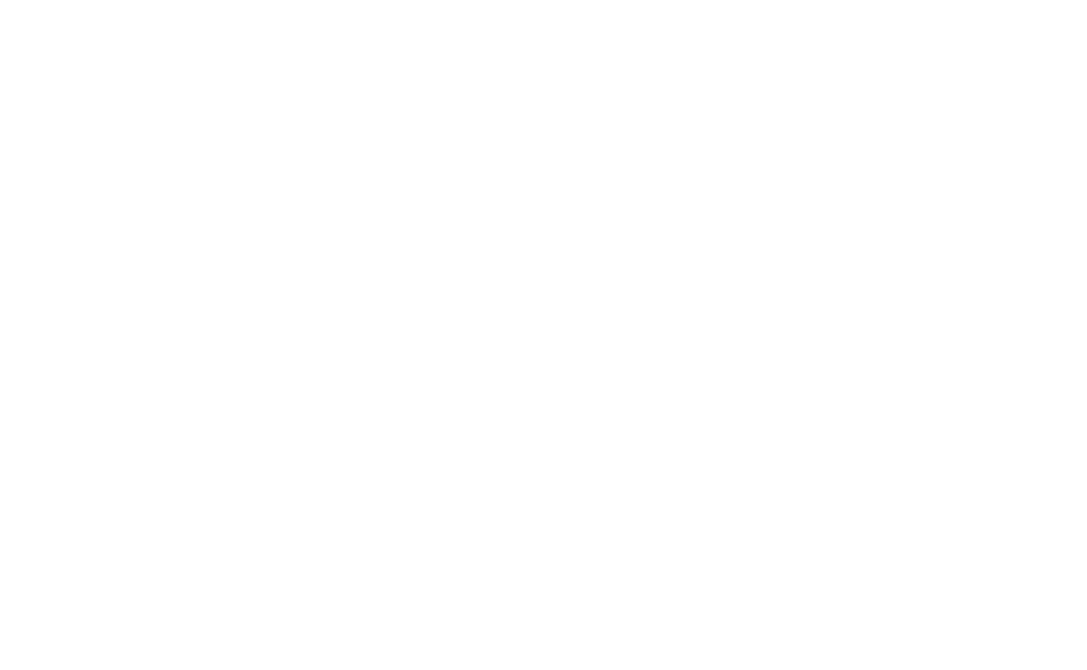
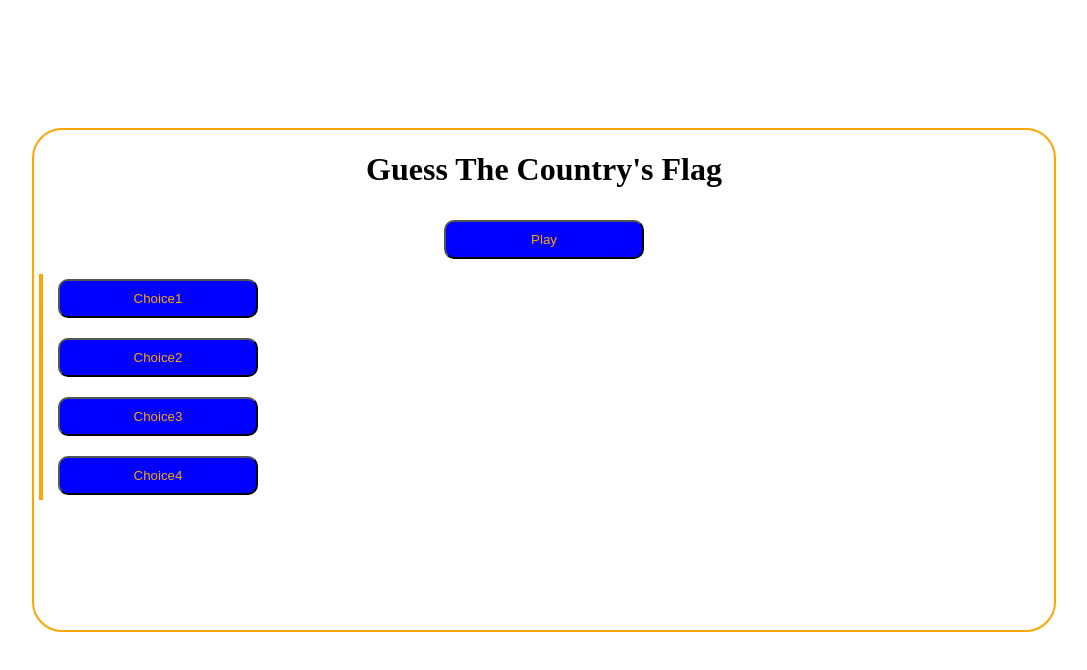
Before and after one commit to tebebeyesus/web-game-starter, a website built with Vite: page index.html in a window 1280 px wide. Shown: the whole page, without its empty margins (96-1183 px from the left). Built offline with nearby package versions, Linux system fonts and the light colour scheme.

Commit message:
initial commit with page set up and data fetching done

```diff
--- a/index.html
+++ b/index.html
@@ -4,11 +4,33 @@
     <meta charset="UTF-8" />
     <link rel="icon" type="image/svg+xml" href="favicon.svg" />
     <meta name="viewport" content="width=device-width, initial-scale=1.0" />
-    <title>Vite App<title>
+    <title>Vite App</title>
     <link rel="stylesheet" href="./styles/style.css" >
   </head>
   <body>
     <div id="app"></div>
-    <script type="module" src="./js/main.js"></script>
+     <main>
+       <h1>Guess The Country's Flag</h1>
+       <button  class="gamestart" >Play</button>
+       <div class="gamedisplay">
+
+       <div class="flag-image" >
+
+       </div>
+
+        <div class="choices">
+          <button>Choice1</button>
+          <button>Choice2</button>
+          <button>Choice3</button>
+          <button>Choice4</button>
+        </div>
+
+       </div>
+
+
+
+      <script type="module" src="./js/main.js"></script>
+     </main>
+
   </body>
 </html>
--- a/js/main.js
+++ b/js/main.js
@@ -0,0 +1,67 @@
+// external api to call for data : https://countriesnow.space/api/v0.1/countries/flag/images
+const APIURL = "https://countriesnow.space/api/v0.1/countries/flag/images";
+
+//const response = fetch(API);
+
+let apiData = "";
+const countryList = [];
+
+const fetchData = async (url) => {
+    const urlResponse = await fetch(url);
+    console.log(urlResponse.status);
+    console.log(urlResponse.statusText);
+    apiData = await urlResponse.json();
+    console.log(apiData);
+    console.log(apiData.data[0]);
+    const randomNumber = generateRandomNumbers();
+    let urlToUse = apiData.data[randomNumber].flag;
+    console.log(urlToUse)
+    assignSrcOfImageTag(urlToUse);
+
+    for(let i=0;i<apiData.data.length; i++)
+    {
+        //console.log(apiData.data[i].name)
+        countryList.push(apiData.data[i].name);
+       // console.log(apiData.data[i].flag);
+       // console.log(countryList[i])
+    }
+    console.log(countryList.length)
+};
+
+
+
+const gameStartButton = document.querySelector('.gamestart');
+console.log(gameStartButton);
+gameStartButton.addEventListener('click',(e)=>{
+    console.log(gameStartButton);
+    fetchData(APIURL);
+   gameStartButton.disabled = true;
+   gameStartButton.style.color = "orange";
+
+}
+)
+
+const assignSrcOfImageTag = (srcUrl) =>{
+    console.log("In assign function")
+    console.log(srcUrl)
+    const imageDisplay = document.createElement('object');
+    imageDisplay.data = srcUrl;
+    imageDisplay.type = "image/svg+xml";
+    imageDisplay.width = "50%"
+
+    document.querySelector('.flag-image').append(imageDisplay);
+
+
+    console.log(imageDisplay);
+    //console.log(document.querySelector('.flag-image'));
+    //document.querySelector('.flag-image').href = srcUrl;
+   // console.log(document.querySelector('.flag-image'));
+}
+
+const generateRandomNumbers =() => {
+ return   Math.floor(Math.random() * 220);
+}
+
+const nextQuestionDisplay = () => {
+
+}
--- a/styles/style.css
+++ b/styles/style.css
@@ -4,5 +4,47 @@
   -moz-osx-font-smoothing: grayscale;
   text-align: center;
   color: #2c3e50;
-  margin-top: 60px;
+  /*margin-top: 60px;*/
 }
+
+body {
+  margin: 0;
+  padding: 10%;
+
+}
+
+main {
+  text-align: center;
+  border: 2px orange solid;
+  border-radius: 30px;
+
+  height: 500px;
+}
+
+button{
+  background-color: blue;
+  width: 200px;
+  padding: 10px;
+  border-radius: 10px;
+  color: orange;
+  margin: 10px;
+}
+
+button:hover{
+  background-color: #595a9c;
+}
+
+.gamedisplay {
+  display: flex;
+
+}
+
+.flag-image {
+  border: 2px solid orange;
+  margin:5px;
+}
+
+.choices {
+  display: flex;
+  flex-direction: column;
+}
```
